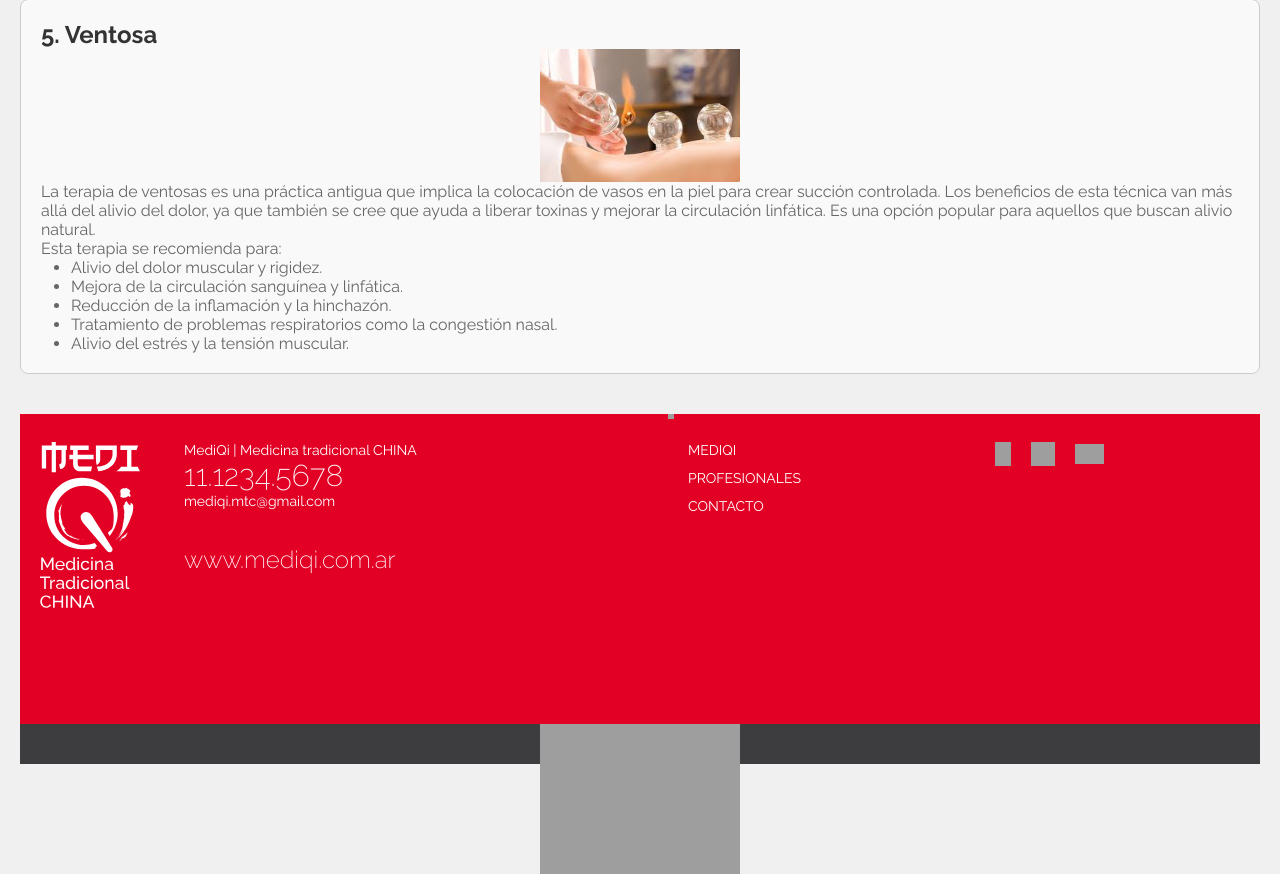
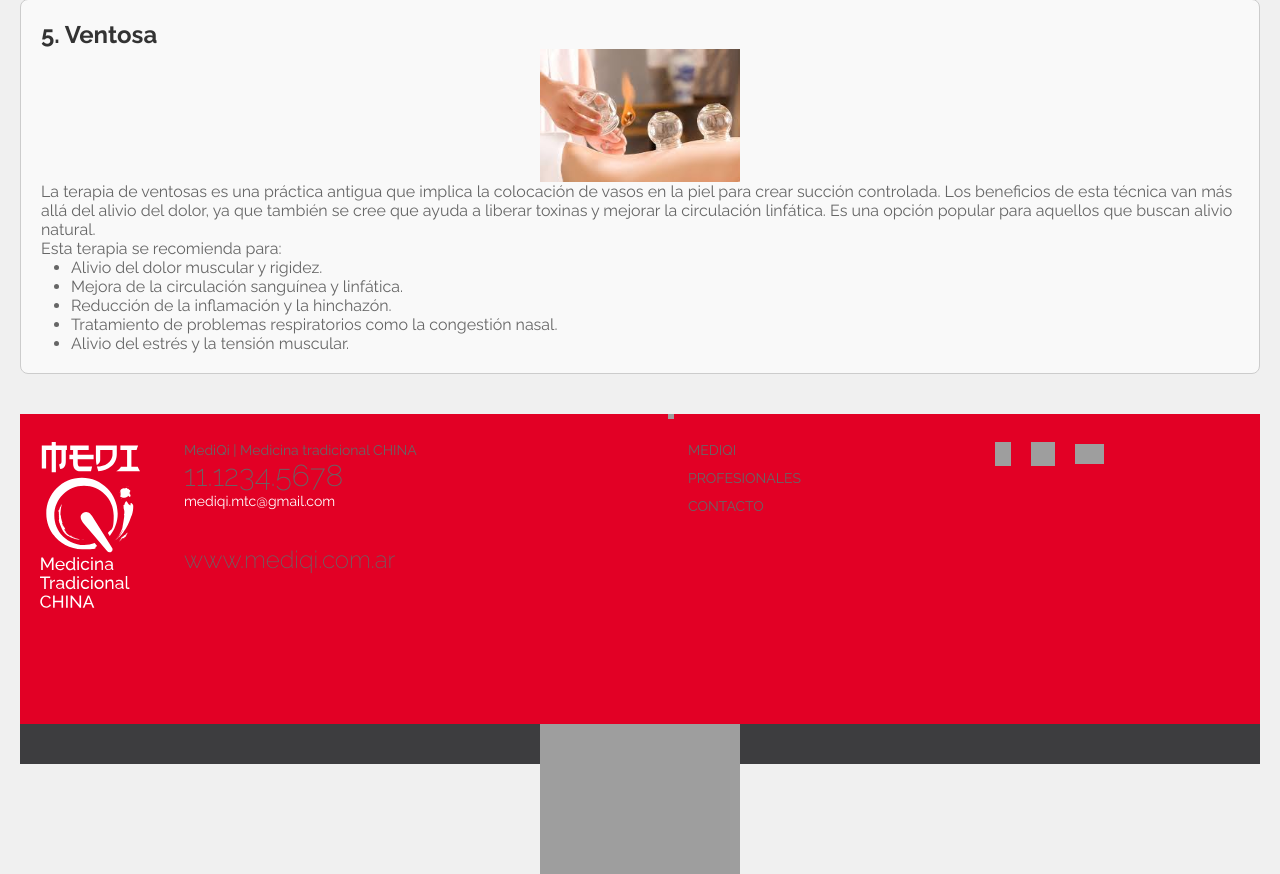
Before and after one commit to german-79/CaC_Grupo3Python, a Python web app: template templates/terapias.html in a window 1280 px wide. Shown: the part 1752-2626 px from the top of the page. Run offline with Jinja, Linux system fonts and the light colour scheme; the template is opened without the code that fills it, so the values that code supplies are empty; grey boxes are pictures that could not be loaded.

Commit message:
cambio css

```diff
--- a/static/CSS/footer.css
+++ b/static/CSS/footer.css
@@ -95,13 +95,13 @@ footer {
 
 .dato__razon_social {
     font-size: var(--font-xsmall);
-    color: white;
+
 }
 
 .dato__movil {
     font-size: var(--font-xlarge);
     font-weight: 200;
-    color: white;
+
 }
 
 .dato__mail {
@@ -112,7 +112,7 @@ footer {
 .dato__url {
     font-size: var(--font-large);
     font-weight: 200;
-    color: white;
+
 }
 
 .filete_footer_large {
@@ -130,7 +130,7 @@ footer {
 .navbar_footer__item {
     font-size: var(--font-xsmall);
     margin-bottom: var(--spacing-12);
-    color: white;
+
 }
 
 .filete_footer_small {
```
